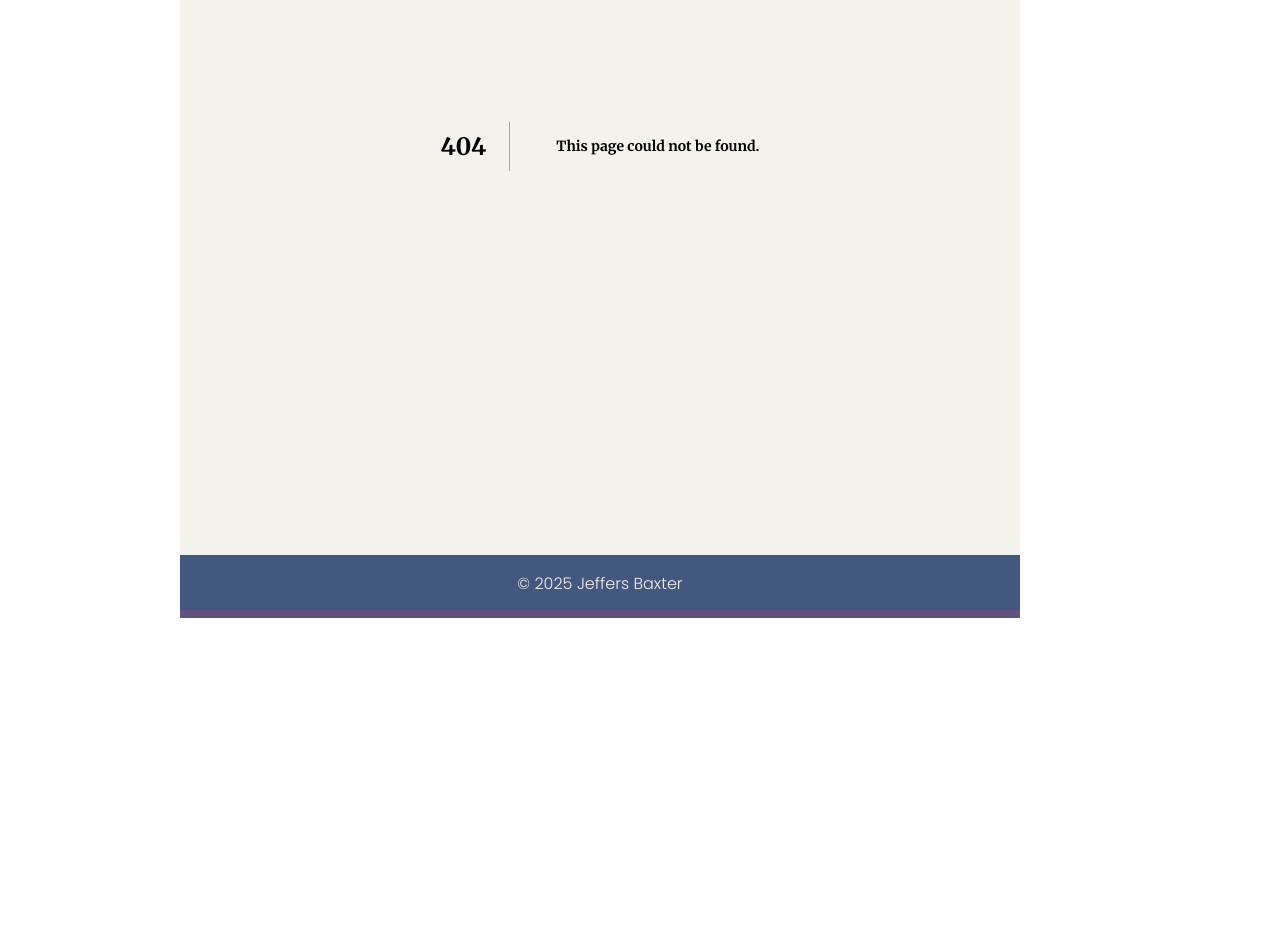
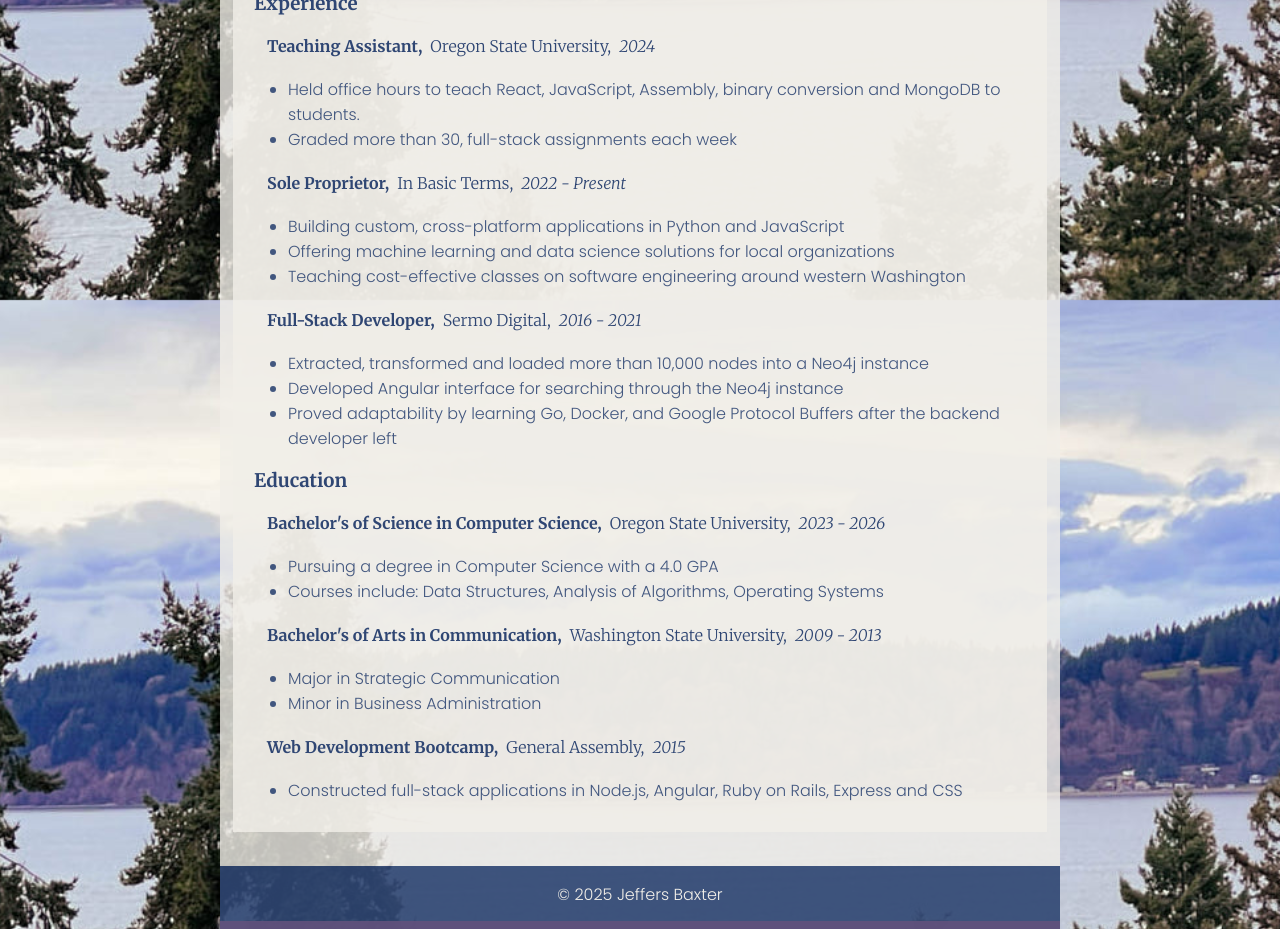
Before and after one commit to jeffersbaxter/personal, a Next.js app: page /resume in a window 1280 px wide. Before the commit this address had no page. Shown: the part 500-1429 px from the top of the page. Before the commit the page ends 1118 px from the top, so only its background shows below. Built offline with nearby package versions, Linux system fonts and the light colour scheme.

Commit message:
static resume page, redirected to from home

```diff
--- a/app/globals.css
+++ b/app/globals.css
@@ -1,4 +1,4 @@
-@import url('https://fonts.googleapis.com/css2?family=Merriweather:wght@700&family=Poppins:wght@300;600&display=swap');
+@import url('https://fonts.googleapis.com/css2?family=Merriweather:ital,opsz,wght@0,18..144,300..900;1,18..144,300..900&display=swap&family=Poppins:wght@300;600&display=swap');
 
 /*   ----- Variables  -----  */
 :root {
@@ -140,7 +140,7 @@
   }
   br {}
   ol, ul, dl {
-    list-style-type: none;
+    /* list-style-type: none; */
     padding-left: 0;
   }
   li {
@@ -154,6 +154,7 @@
 
   h1, h2, h3, h4, h5, h6 {
     font-family: 'Merriweather', serif;
+    font-weight: 700;
   }
   h1 {}
   h2 {
@@ -405,6 +406,48 @@
   .pd-13 {
     padding: 13px;
   }
+
+  .pd-l-13 {
+    padding-left: 13px;
+  }
+
+  .pd-l-21 {
+    padding-left: 21px;
+  }
+
+  .pd-l-34 {
+    padding-left: 34px;
+  }
+  .pd-0-8 {
+    padding: 0 8px;
+  }
+  .mg-21-0 {
+    margin: 21px 0;
+  }
+
+  .flex {
+    display: flex;
+  }
+
+  .flex-wrap {
+    flex-wrap: wrap;
+  }
+
+  .jc-sb {
+    justify-content: space-between;
+  }
+  .merriweather {
+    font-family: 'Merriweather', serif;
+  }
+  .fw-700 {
+    font-weight: 700;
+  }
+  .fw-300 {
+    font-weight: 300;
+  }
+  .fs-italic {
+    font-style: italic;
+  }
   /*  ----- Classes for alignment, positioning, widths, grids, embellishments, and animation -----  */
   .floatright {}
   .floatleft {}
--- a/app/layout.js
+++ b/app/layout.js
@@ -1,50 +1,6 @@
-// import { Geist, Geist_Mono } from "next/font/google";
 import "./globals.css";
 import Link from 'next/link';
 import Image from 'next/image';
-
-// const geistSans = Geist({
-//   variable: "--font-geist-sans",
-//   subsets: ["latin"],
-// });
-
-// const geistMono = Geist_Mono({
-//   variable: "--font-geist-mono",
-//   subsets: ["latin"],
-// });
-
-// export const metadata = {
-//   title: "Create Next App",
-//   description: "Generated by create next app",
-// };
-
-// export default function RootLayout({ children }) {
-//   return (
-//     <html lang="en">
-//       <body className={`${geistSans.variable} ${geistMono.variable}`}>
-        // <header>
-        //   <h1>
-        //       <Image src="/android-chrome-192x192.png" width={75} height={75} alt="Logo of the author's initials" />
-        //       Jeffers Baxter
-        //   </h1>
-        // </header>
-        // <nav>
-        //   <Link href="/">Home</Link>
-        //   <Link href="/topics">Topics</Link>
-        //   <Link href="/contact">Contact</Link>
-        // </nav>
-//         <main>
-//           {children}
-//         </main>
-//         <footer>
-//           <p>
-//             &copy; 2025 Jeffers Baxter
-//           </p>
-//         </footer>
-//       </body>
-//     </html>
-//   );
-// }
 import { Inter } from 'next/font/google'
 import './globals.css'
 import { CustomMDXProvider } from '@/components/MDXProvider';
@@ -72,7 +28,7 @@ export default function RootLayout({ children }) {
             </h1>
           </header>
          <nav>
-           <Link href="/">Home</Link>
+           <Link href="/resume">Resume</Link>
            <Link href="/blog">Blog</Link>
            <Link href="/contact">Contact</Link>
          </nav>
--- a/app/page.js
+++ b/app/page.js
@@ -1,5 +1,9 @@
+import { redirect } from 'next/navigation';
 
 export default function Home() {
+
+  redirect('/resume')
+
   return (
     <>
       <h2>Home</h2>
--- /dev/null
+++ b/app/resume/page.js
@@ -0,0 +1,119 @@
+export default function ResumePage() {
+  return (
+    <div>
+      <h2 className="text-3xl font-bold mb-8">Jeffers' Resume</h2>
+      <section>
+        <article>
+            <div className='flex jc-sb'>
+                <p className='fs-italic'>jeffersbaxter@comcast.net</p>
+                <p className='fs-italic'>inbasicterms.com</p>
+            </div>
+            <h3>Skills</h3>
+            <div>
+                <ul className='pd-l-34'>
+                    <li>
+                        Python, SQL, JavaScript, React, Angular, Graph Databases, Agile, NextJS
+                    </li>
+                </ul>
+            </div>
+            <h3>Experience</h3>
+            <div>
+                <div className='flex flex-wrap mg-21-0 merriweather pd-l-13'>
+                    <span className='fw-700'>Teaching Assistant, </span>
+                    <span className='fw-300 pd-0-8'>Oregon State University, </span>
+                    <span className='fw-300 fs-italic'>2024</span>
+                </div>
+                <ul className='pd-l-34'>
+                    <li>
+                        Held office hours to teach React, JavaScript, Assembly, binary conversion and MongoDB to students.
+                    </li>
+                    <li>
+                        Graded more than 30, full-stack assignments each week
+                    </li>
+                </ul>
+            </div>
+            <div>
+                <div className='flex flex-wrap mg-21-0 merriweather pd-l-13'>
+                    <span className='fw-700'>Sole Proprietor, </span>
+                    <span className='fw-300 pd-0-8'>In Basic Terms, </span>
+                    <span className='fw-300 fs-italic'>2022 - Present</span>
+                </div>
+                <ul className='pd-l-34'>
+                    <li>
+                        Building custom, cross-platform applications in Python and JavaScript
+                    </li>
+                    <li>
+                        Offering machine learning and data science solutions for local organizations
+                    </li>
+                    <li>
+                        Teaching cost-effective classes on software engineering around western Washington
+                    </li>
+                </ul>
+            </div>
+            <div>
+                <div className='flex flex-wrap mg-21-0 merriweather pd-l-13'>
+                    <span className='fw-700'>Full-Stack Developer, </span>
+                    <span className='fw-300 pd-0-8'>Sermo Digital, </span>
+                    <span className='fw-300 fs-italic'>2016 - 2021</span>
+                </div>
+                <ul className='pd-l-34'>
+                    <li>
+                        Extracted, transformed and loaded more than 10,000 nodes into a Neo4j instance
+                    </li>
+                    <li>
+                        Developed Angular interface for searching through the Neo4j instance
+                    </li>
+                    <li>
+                        Proved adaptability by learning Go, Docker, and Google Protocol Buffers after the backend developer left
+                    </li>
+                </ul>
+            </div>
+            <h3>Education</h3>
+            <div>
+                <div className='flex flex-wrap mg-21-0 merriweather pd-l-13'>
+                    <span className='fw-700'>Bachelor's of Science in Computer Science, </span>
+                    <span className='fw-300 pd-0-8'>Oregon State University, </span>
+                    <span className='fw-300 fs-italic'>2023 - 2026</span>
+                </div>
+                <ul className='pd-l-34'>
+                    <li>
+                        Pursuing a degree in Computer Science with a 4.0 GPA
+                    </li>
+                    <li>
+                        Courses include: Data Structures, Analysis of Algorithms, Operating Systems
+                    </li>
+                </ul>
+            </div>
+            <div>
+                <div className='flex flex-wrap mg-21-0 merriweather pd-l-13'>
+                    <span className='fw-700'>Bachelor's of Arts in Communication, </span>
+                    <span className='fw-300 pd-0-8'>Washington State University, </span>
+                    <span className='fw-300 fs-italic'>2009 - 2013</span>
+                </div>
+                <ul className='pd-l-34'>
+                    <li>
+                        Major in Strategic Communication
+                    </li>
+                    <li>
+                        Minor in Business Administration
+                    </li>
+                </ul>
+            </div>
+            <div>
+                <div className='flex flex-wrap mg-21-0 merriweather pd-l-13'>
+                    <span className='fw-700'>Web Development Bootcamp, </span>
+                    <span className='fw-300 pd-0-8'>General Assembly, </span>
+                    <span className='fw-300 fs-italic'>2015</span>
+                </div>
+                <ul className='pd-l-34'>
+                    <li>
+                        Constructed full-stack applications in Node.js, Angular, Ruby on Rails, Express and CSS
+                    </li>
+                </ul>
+            </div>
+        </article>
+      </section>
+
+    </div>
+  );
+}
--- a/package.json
+++ b/package.json
@@ -14,11 +14,11 @@
     "@next/mdx": "^15.2.3",
     "@types/mdx": "^2.0.13",
     "gray-matter": "^4.0.3",
-    "next": "15.2.3",
+    "next": "^15.3.3",
     "next-mdx-remote": "^5.0.0",
     "react": "^19.0.0",
     "react-dom": "^19.0.0",
-    "tailwind": "^2.3.1"
+    "tailwind": "^4.0.0"
   },
   "devDependencies": {
     "@eslint/eslintrc": "^3",
```
Also changed, not shown: 1 other file (tests, documents, lock files or other folders).
